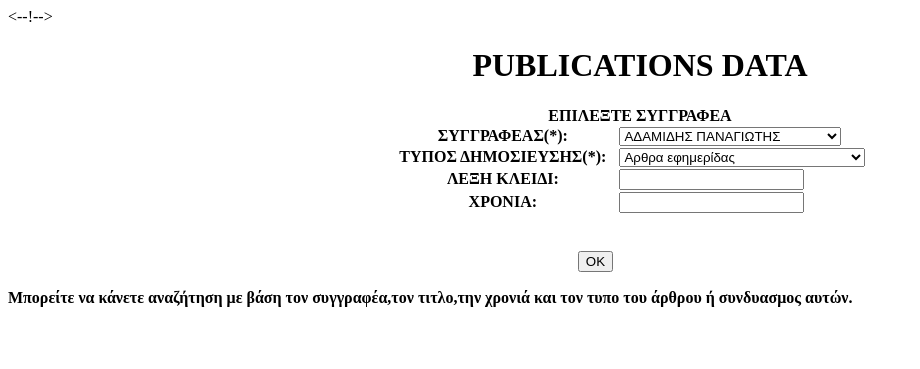
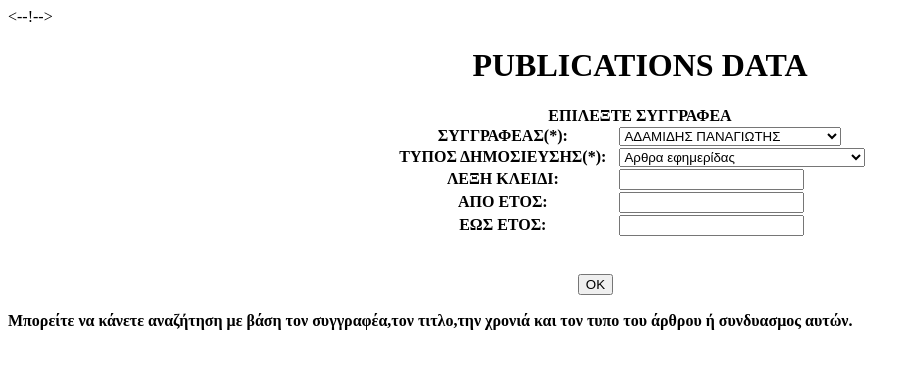
Before and after one commit to panagiotisfilipp/DBLP_PROJECT_ALKIS_PANAGIOTIS_CHRONIS_SAKIS, a PHP site: page /MSC_ERG_1/ in a window 1280 px wide. Shown: the top 369 px of the page, without its empty margins (0-920 px from the left). Run offline with PHP 8.4, Linux system fonts and the light colour scheme; lists and menus that the app fills with data are empty.

Commit message:
ΕΙΣΑΓΩΓΗ ΦΊΛΤΡΟΥ ΑΠΟ ΕΤΟΣ ΕΩΣ ΕΤΟΣ.ΜΕΓΙΣΤΟΣ ΑΡΙΘΜΟΣ ΔΗΜΟΣΙΕΥΣΕΩΝ 1000.

```diff
--- a/index.php
+++ b/index.php
@@ -80,9 +80,15 @@
 			</td>
 		</tr>
 			<tr>
-			<th align="center" colspan='1'>ΧΡΟΝΙΑ:</th>
+			<th align="center" colspan='1'>ΑΠΟ ΕΤΟΣ:</th>
 			<td align='left' colspan='1'>
 				<?php echo"<input type='text' value='' name='year_start'>"; ?>
+			</td>
+		</tr>
+		<tr>
+			<th align="center" colspan='1'>ΕΩΣ ΕΤΟΣ:</th>
+			<td align='left' colspan='1'>
+				<?php echo"<input type='text' value='' name='year_end'>"; ?>
 			</td>
 		</tr>
 
--- a/json_from_url.php
+++ b/json_from_url.php
@@ -53,7 +53,7 @@ return true;
 		$search_type=$_POST['search_type'];//metabliti type apo post
 		$title=$_POST['title'];//ΛΈΞΗ ΚΛΕΙΔΊ
 		$year_start=$_POST['year_start'];//etos apo
-		//$year_end=$_POST['year_end'];//etos eos
+		$year_end=$_POST['year_end'];//etos eos ( %7C)
 	    $type_out_ch=array();
 		$type_out_ch[0] = urldecode($search_type);//metabliti tipou xoris '%20'
 		//echo "metabliti xoris kena:".$type_out_ch[0].'<br>';//elegox metablitis
@@ -61,7 +61,7 @@ return true;
 		//echo $search_type.'<br>';//elegxos typou dimosieusis
 		//http://localhost/MSC_ERG_1/json_from_url.php&q=adamidis
 		$title_p=urlencode($title);
-		$url = "http://dblp.org/search/publ/api?q=$search_author+$search_type+$title_p+$year_start&format=json"; // path to your JSON file
+		$url = "http://dblp.org/search/publ/api?q=$search_author+$search_type+$title_p+$year_start%7C$year_end&h=1000&format=json"; // path to your JSON file
 		//echo $url.'<br>';//elegxos url
         $data = file_get_contents($url); // put the contents of the file into a variable
         $characters = json_decode($data,true); // decode the JSON feed
```
